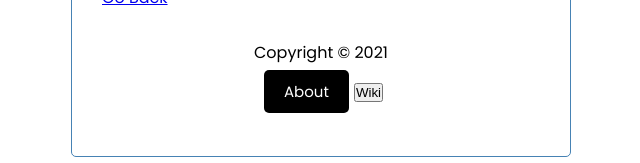
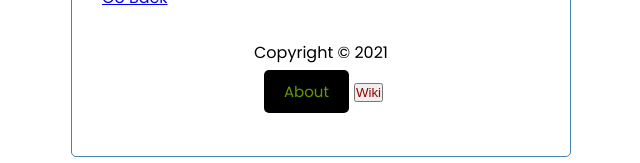
Before and after one commit to paulransfield/vue_tasks, a Vue app: page /wiki in a window 1280 px wide. Shown: the part 173-336 px from the top of the page, without its empty margins (319-959 px from the left). Built offline with nearby package versions, Linux system fonts and the light colour scheme.

Commit message:
Fix button styling

```diff
--- a/src/components/Footer.vue
+++ b/src/components/Footer.vue
@@ -7,7 +7,7 @@
       </button>
     </router-link>
     <router-link to="/wiki">
-      <button :style="{ background: color1 }" class="btn1">
+      <button :style="{ background: color }" class="btn1">
         Wiki
       </button>
     </router-link>
@@ -15,10 +15,10 @@
 </template>
 
 <style scoped>
-btn {
+.btn {
   color: #669900;
 }
-btn1 {
+.btn1 {
   color: #990000;
 }
 
```
